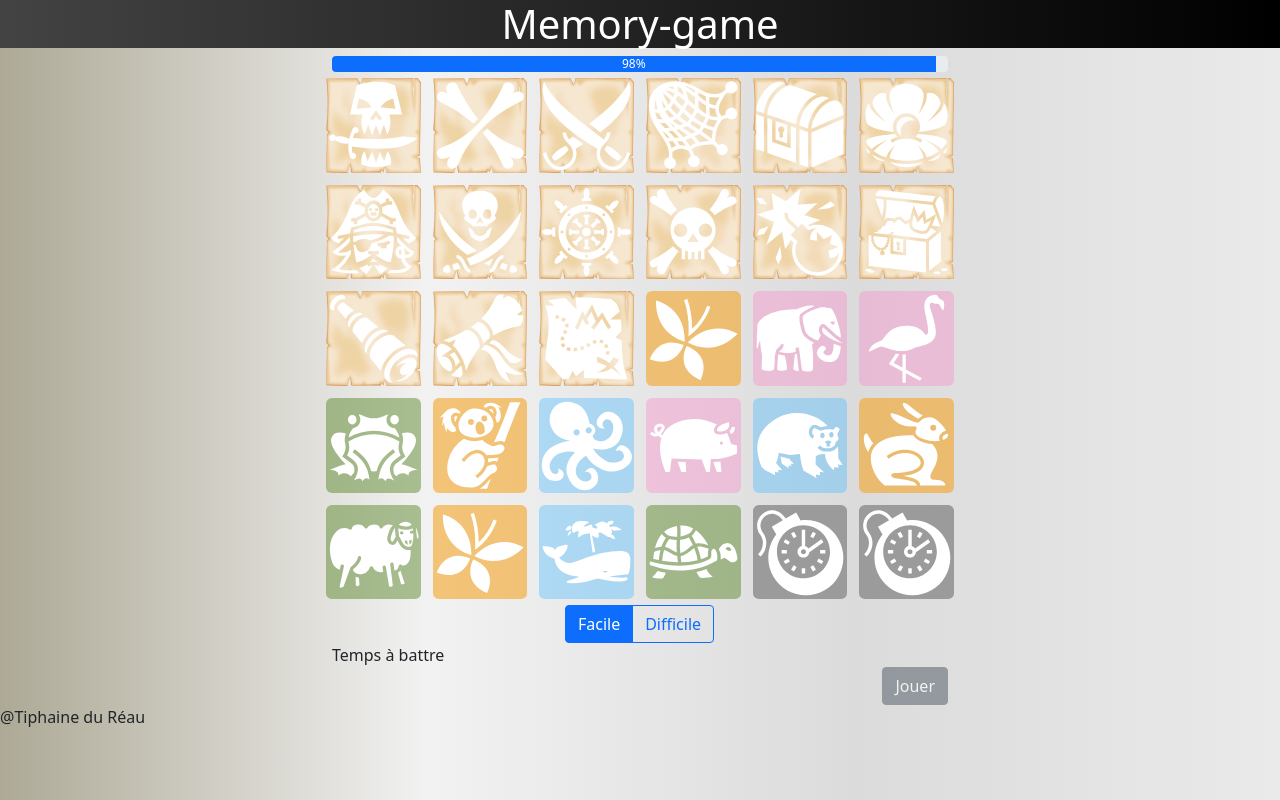
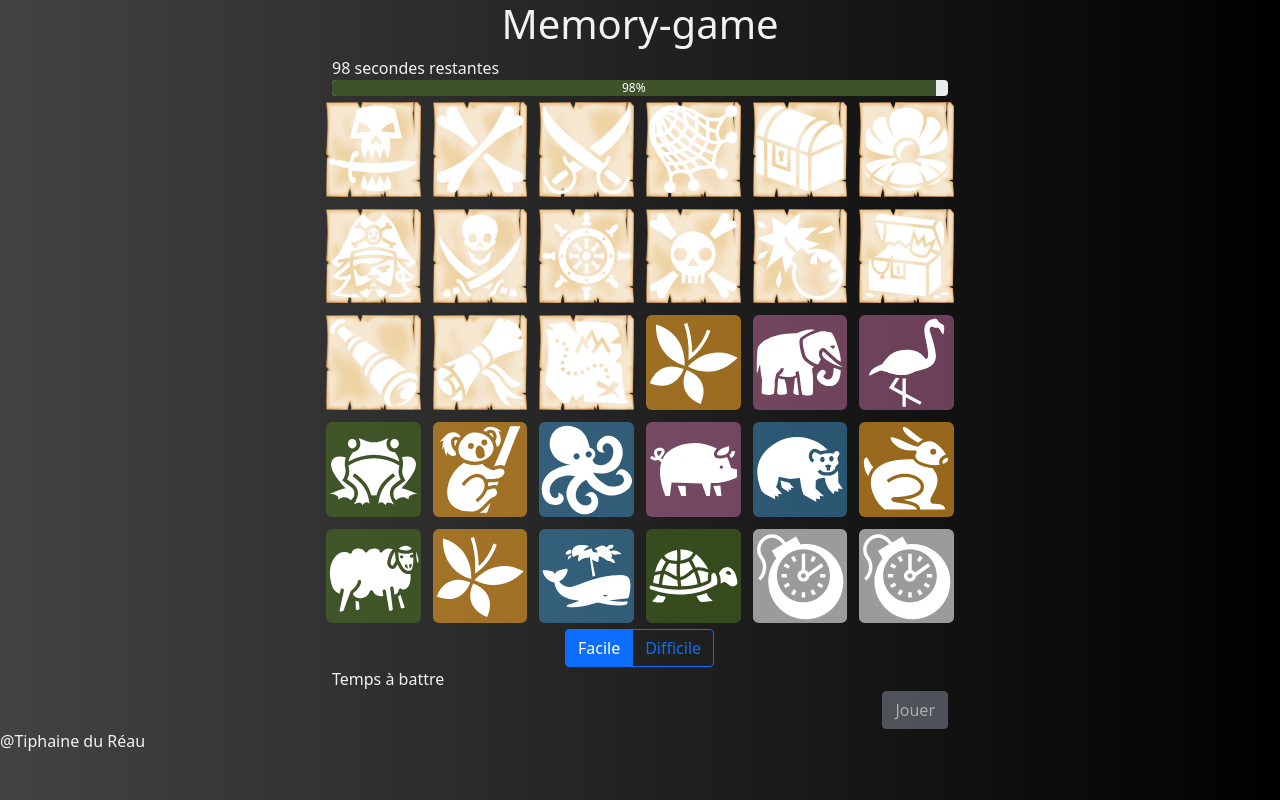
Before and after one commit to Tiphaine-dureau/memory-game-by-tiphaine, a website: page app/index.html in a window 1280 px wide. Both pictures are taken after a click on the button "Jouer". Drawn offline with nearby package versions, Linux system fonts and the light colour scheme.

Commit message:
-Ajout script compteur de temps au dessus de la progress barre

```diff
--- a/app/assets/style/style.css
+++ b/app/assets/style/style.css
@@ -7,12 +7,8 @@ html {
 }
 
 body{
-    background: linear-gradient(to right, #ADA996, #F2F2F2, #DBDBDB, #EAEAEA);
-}
-
-h1{
     background: linear-gradient(to right, #434343, #000000);
-    color: white;
+    color: #F2F2F2;
 }
 
 h1, h2{
@@ -28,3 +24,12 @@ h1, h2{
 .col {
     padding: 6px;
 }
+
+.progress-bar{
+    background-color: rgb(62, 83, 42);
+}
+
+.progress-bar-last-seconds{
+    background-color: #744861;
+    color: #F2F2F2;
+}
--- a/app/index.html
+++ b/app/index.html
@@ -19,10 +19,10 @@
     <section>
         <div>
             <div id="countdown"></div>
-            <div class="timer">
-                <div class="progress">
-                    <div class="progress-bar" id="load" role="progressbar" style="width: 100%" aria-valuenow="0" aria-valuemin="0"
-                         aria-valuemax="100"></div>
+            <div class="progress">
+                <div class="progress-bar" id="load" role="progressbar" style="width: 100%" aria-valuenow="0"
+                     aria-valuemin="0"
+                     aria-valuemax="100">Temps restant en %
                 </div>
             </div>
         </div>
--- a/app/script.js
+++ b/app/script.js
@@ -5,16 +5,25 @@ $(document).ready(() => {
         percent = 100;
         $('#start').attr('disabled', true);
         timerId = setInterval(function () {
-            // increment progress bar
+            // decrement progress bar
             percent -= 1;
             $('#load').html(percent + '%').css('width', percent + '%');
-
             if (percent <= 10) {
-                $('.progress-bar').css('color', 'red');
+                $('.progress-bar').addClass('progress-bar-last-seconds').removeClass('progress-bar');
             }
-            if (percent === 0){
+            if (percent === 0) {
                 clearInterval(timerId);
                 $('#start').attr('disabled', false);
             }
         }, 1000);
-})});
+        let timeLeft = percent;
+        let downloadTimer = setInterval(function () {
+            timeLeft -= 1;
+            $('#countdown').html(timeLeft + ' secondes restantes');
+            if (timeLeft <= 0) {
+                clearInterval(downloadTimer);
+                $('#countdown').html('Temps écoulé !');
+            }
+        }, 1000);
+    })
+});
```
